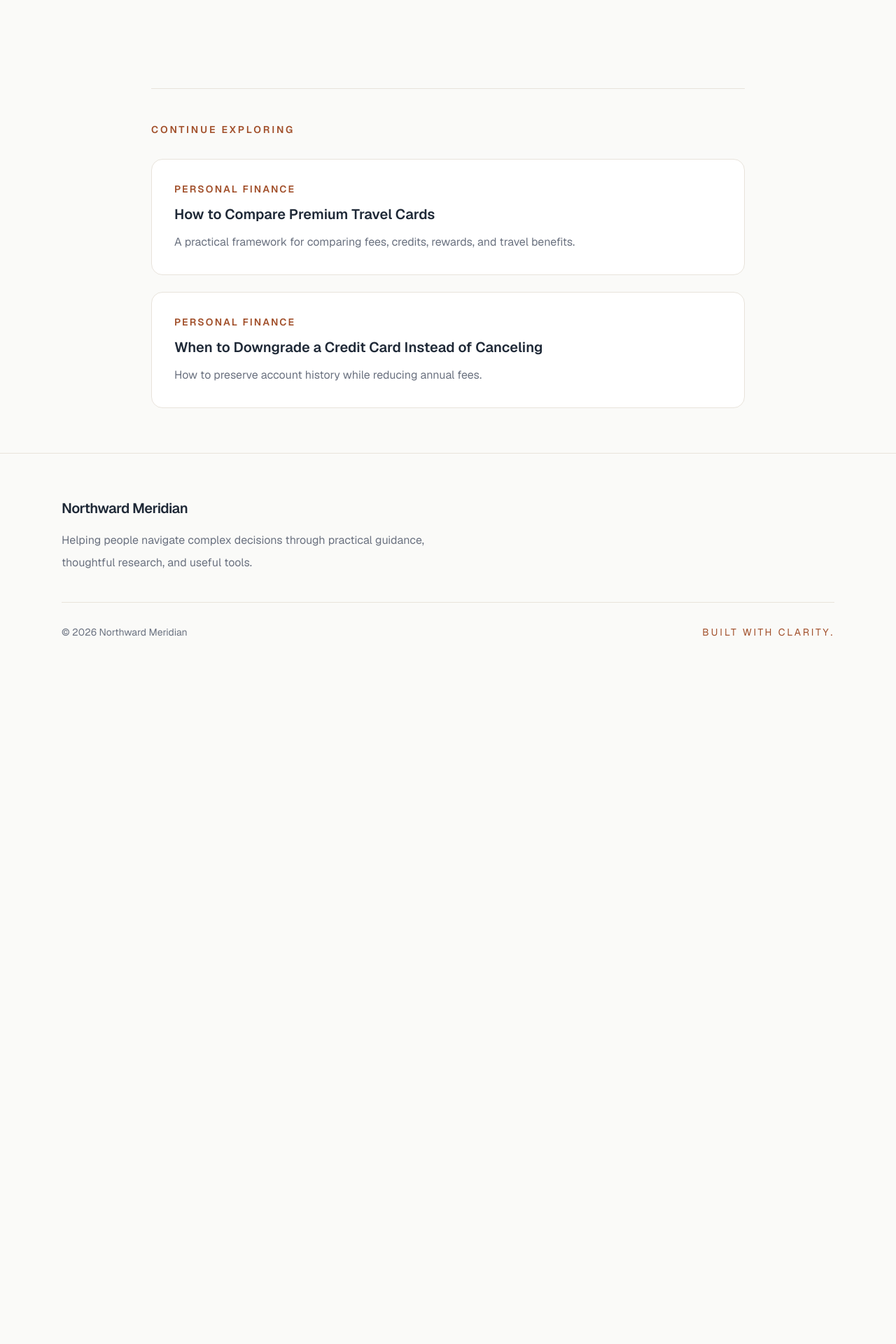
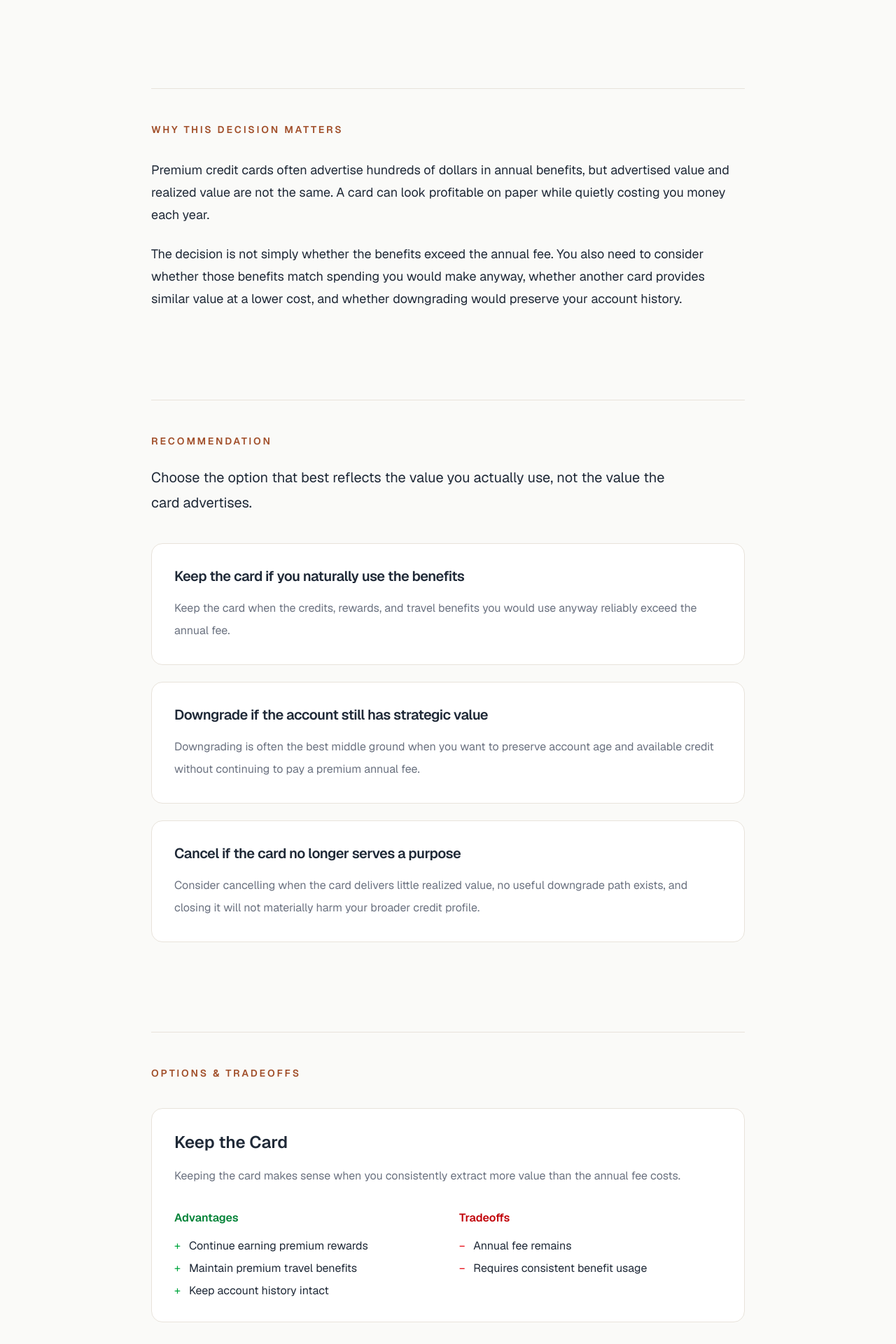
Before and after one commit to brandonkoehnke/northward-meridian, a Next.js app: page /guides/premium-credit-card-annual-fee in a window 1280 px wide. Shown: the part 1320-3240 px from the top of the page at 70% size. Before the commit the page ends 2297 px from the top, so only its background shows below. Built offline with nearby package versions, Linux system fonts and the light colour scheme.

Commit message:
Add recommendation component to guide framework

```diff
--- /dev/null
+++ b/app/components/article/KeyTakeaways.tsx
@@ -0,0 +1,32 @@
+type KeyTakeawaysProps = {
+  items: string[];
+};
+
+export default function KeyTakeaways({
+  items,
+}: KeyTakeawaysProps) {
+  return (
+    <section className="mx-auto max-w-4xl px-6 py-16">
+      <div className="rounded-2xl border border-[var(--border)] bg-white p-8">
+        <p className="text-sm font-semibold uppercase tracking-[0.2em] text-[var(--accent)]">
+          Key Takeaways
+        </p>
+
+        <ul className="mt-8 space-y-5">
+          {items.map((item) => (
+            <li key={item} className="flex items-start gap-4">
+              <span
+                aria-hidden="true"
+                className="mt-2 h-2.5 w-2.5 shrink-0 rounded-full bg-[var(--accent)]"
+              />
+
+              <span className="leading-8 text-[var(--foreground)]">
+                {item}
+              </span>
+            </li>
+          ))}
+        </ul>
+      </div>
+    </section>
+  );
+}
--- /dev/null
+++ b/app/components/article/OptionsAndTradeoffs.tsx
@@ -0,0 +1,73 @@
+type Option = {
+  title: string;
+  summary: string;
+  pros: string[];
+  cons: string[];
+};
+
+type OptionsAndTradeoffsProps = {
+  options: Option[];
+};
+
+export default function OptionsAndTradeoffs({
+  options,
+}: OptionsAndTradeoffsProps) {
+  return (
+    <section className="mx-auto max-w-4xl px-6 py-16">
+      <div className="border-t border-[var(--border)] pt-12">
+        <p className="text-sm font-semibold uppercase tracking-[0.2em] text-[var(--accent)]">
+          Options & Tradeoffs
+        </p>
+
+        <div className="mt-10 space-y-10">
+          {options.map((option) => (
+            <div
+              key={option.title}
+              className="rounded-2xl border border-[var(--border)] bg-white p-8"
+            >
+              <h3 className="text-2xl font-semibold">
+                {option.title}
+              </h3>
+
+              <p className="mt-4 leading-8 text-[var(--muted)]">
+                {option.summary}
+              </p>
+
+              <div className="mt-8 grid gap-8 md:grid-cols-2">
+                <div>
+                  <p className="font-semibold text-green-700">
+                    Advantages
+                  </p>
+
+                  <ul className="mt-4 space-y-2">
+                    {option.pros.map((pro) => (
+                      <li key={pro} className="flex gap-3">
+                        <span className="text-green-600">+</span>
+                        <span>{pro}</span>
+                      </li>
+                    ))}
+                  </ul>
+                </div>
+
+                <div>
+                  <p className="font-semibold text-red-700">
+                    Tradeoffs
+                  </p>
+
+                  <ul className="mt-4 space-y-2">
+                    {option.cons.map((con) => (
+                      <li key={con} className="flex gap-3">
+                        <span className="text-red-600">−</span>
+                        <span>{con}</span>
+                      </li>
+                    ))}
+                  </ul>
+                </div>
+              </div>
+            </div>
+          ))}
+        </div>
+      </div>
+    </section>
+  );
+}
--- /dev/null
+++ b/app/components/article/Recommendation.tsx
@@ -0,0 +1,45 @@
+type RecommendationItem = {
+  heading: string;
+  description: string;
+};
+
+type RecommendationProps = {
+  summary: string;
+  items: RecommendationItem[];
+};
+
+export default function Recommendation({
+  summary,
+  items,
+}: RecommendationProps) {
+  return (
+    <section className="mx-auto max-w-4xl px-6 py-16">
+      <div className="border-t border-[var(--border)] pt-12">
+        <p className="text-sm font-semibold uppercase tracking-[0.2em] text-[var(--accent)]">
+          Recommendation
+        </p>
+
+        <p className="mt-6 max-w-3xl text-xl leading-9 text-[var(--foreground)]">
+          {summary}
+        </p>
+
+        <div className="mt-10 space-y-6">
+          {items.map((item) => (
+            <div
+              key={item.heading}
+              className="rounded-2xl border border-[var(--border)] bg-white p-8"
+            >
+              <h3 className="text-xl font-semibold tracking-tight">
+                {item.heading}
+              </h3>
+
+              <p className="mt-4 leading-8 text-[var(--muted)]">
+                {item.description}
+              </p>
+            </div>
+          ))}
+        </div>
+      </div>
+    </section>
+  );
+}
--- /dev/null
+++ b/app/components/article/WhyThisMatters.tsx
@@ -0,0 +1,21 @@
+type WhyThisMattersProps = {
+  children: React.ReactNode;
+};
+
+export default function WhyThisMatters({
+  children,
+}: WhyThisMattersProps) {
+  return (
+    <section className="mx-auto max-w-4xl px-6 py-16">
+      <div className="border-t border-[var(--border)] pt-12">
+        <p className="text-sm font-semibold uppercase tracking-[0.2em] text-[var(--accent)]">
+          Why This Decision Matters
+        </p>
+
+        <div className="mt-8 space-y-6 text-lg leading-8 text-[var(--foreground)]">
+          {children}
+        </div>
+      </div>
+    </section>
+  );
+}
--- a/app/guides/premium-credit-card-annual-fee/page.tsx
+++ b/app/guides/premium-credit-card-annual-fee/page.tsx
@@ -1,7 +1,11 @@
 import ArticleHero from "@/app/components/article/ArticleHero";
 import ContinueExploring from "@/app/components/article/ContinueExploring";
 import DecisionSnapshot from "@/app/components/article/DecisionSnapshot";
+import KeyTakeaways from "@/app/components/article/KeyTakeaways";
 import LearningObjectives from "@/app/components/article/LearningObjectives";
+import OptionsAndTradeoffs from "@/app/components/article/OptionsAndTradeoffs";
+import WhyThisMatters from "@/app/components/article/WhyThisMatters";
+import Recommendation from "@/app/components/article/Recommendation";
 import type { Guide } from "@/lib/guide";
 
 const guide: Guide = {
@@ -45,6 +49,98 @@ export default function PremiumCreditCardAnnualFeeGuide() {
 
       <LearningObjectives items={guide.learningObjectives} />
 
+      <WhyThisMatters>
+        <p>
+          Premium credit cards often advertise hundreds of dollars in annual
+          benefits, but advertised value and realized value are not the same.
+          A card can look profitable on paper while quietly costing you money
+          each year.
+        </p>
+
+        <p>
+          The decision is not simply whether the benefits exceed the annual
+          fee. You also need to consider whether those benefits match spending
+          you would make anyway, whether another card provides similar value at
+          a lower cost, and whether downgrading would preserve your account
+          history.
+        </p>
+      </WhyThisMatters>
+
+      <Recommendation
+        summary="Choose the option that best reflects the value you actually use, not the value the card advertises."
+        items={[
+          {
+            heading: "Keep the card if you naturally use the benefits",
+            description:
+              "Keep the card when the credits, rewards, and travel benefits you would use anyway reliably exceed the annual fee.",
+          },
+          {
+            heading: "Downgrade if the account still has strategic value",
+            description:
+              "Downgrading is often the best middle ground when you want to preserve account age and available credit without continuing to pay a premium annual fee.",
+          },
+          {
+            heading: "Cancel if the card no longer serves a purpose",
+            description:
+              "Consider cancelling when the card delivers little realized value, no useful downgrade path exists, and closing it will not materially harm your broader credit profile.",
+          },
+        ]}
+      />
+
+      <OptionsAndTradeoffs
+        options={[
+          {
+            title: "Keep the Card",
+            summary:
+              "Keeping the card makes sense when you consistently extract more value than the annual fee costs.",
+            pros: [
+              "Continue earning premium rewards",
+              "Maintain premium travel benefits",
+              "Keep account history intact",
+            ],
+            cons: [
+              "Annual fee remains",
+              "Requires consistent benefit usage",
+            ],
+          },
+          {
+            title: "Downgrade the Card",
+            summary:
+              "Downgrading lets you keep your credit history while reducing ongoing costs.",
+            pros: [
+              "Lower or no annual fee",
+              "Preserve account age",
+            ],
+            cons: [
+              "Lose premium benefits",
+              "Reduced rewards earning",
+            ],
+          },
+          {
+            title: "Cancel the Card",
+            summary:
+              "Cancelling may be appropriate when the card no longer fits your spending and no useful downgrade path exists.",
+            pros: [
+              "Eliminate the annual fee",
+              "Simplify your card portfolio",
+            ],
+            cons: [
+              "May reduce total available credit",
+              "Can affect account age over time",
+            ],
+          },
+        ]}
+      />
+
+      <KeyTakeaways
+        items={[
+          "A premium card is only worthwhile when the value you actually use exceeds the annual fee.",
+          "Statement credits should be valued based on natural spending, not their advertised maximum.",
+          "Downgrading is often better than cancelling because it can preserve account history.",
+          "Reevaluate the card annually because benefits, fees, and spending habits change.",
+        ]}
+      />
+
       <ContinueExploring
         guides={[
           {
--- a/package.json
+++ b/package.json
@@ -9,6 +9,10 @@
     "lint": "eslint"
   },
   "dependencies": {
+    "@mdx-js/loader": "^3.1.1",
+    "@mdx-js/react": "^3.1.1",
+    "@next/mdx": "^16.3.0",
+    "@types/mdx": "^2.0.14",
     "next": "16.3.0",
     "react": "19.2.8",
     "react-dom": "19.2.8"
```
Also changed, not shown: 1 other file (tests, documents, lock files or other folders).
